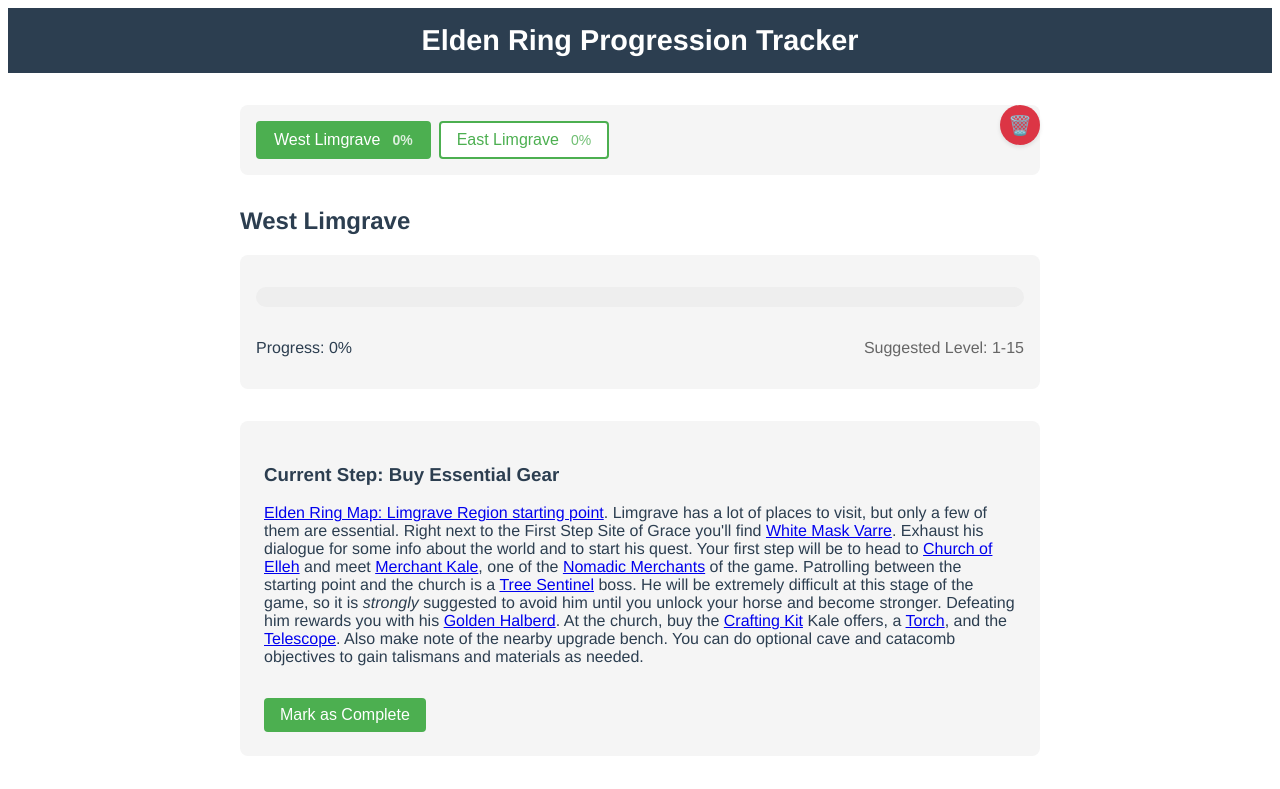
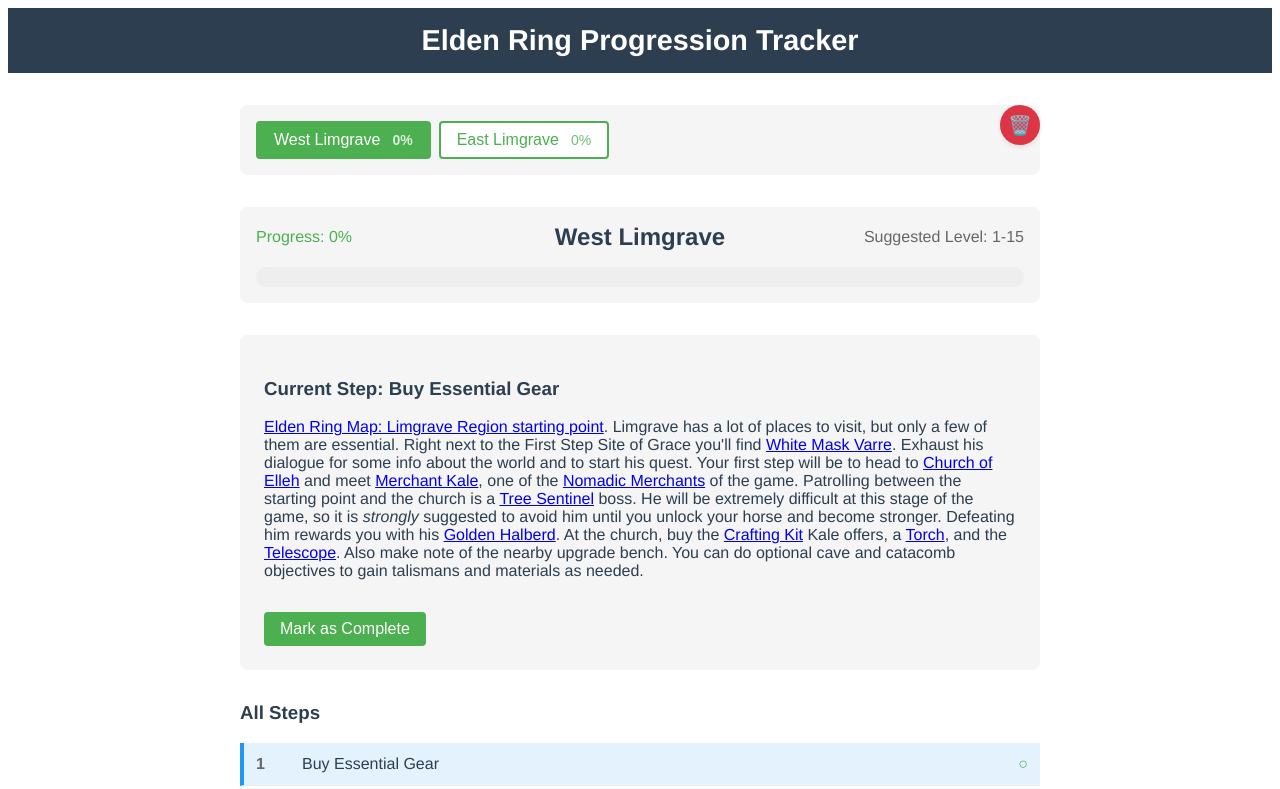
Before and after one commit to espoo-dev/elden_ring, a Vue app: page / in a window 1280 px wide. Shown: the top 789 px of the page. Built offline with nearby package versions, Linux system fonts and the light colour scheme.

Commit message:
Centralize info to use less space

```diff
--- a/src/components/progression/RegionInfo.vue
+++ b/src/components/progression/RegionInfo.vue
@@ -1,13 +1,13 @@
 <template>
   <div class="region-info">
-    <h2>{{ region?.name }}</h2>
     <div class="region-details">
+      <div class="region-header">
+        <span class="progress-text">Progress: {{ Math.round(progress) }}%</span>
+        <h2 class="region-title">{{ region?.name }}</h2>
+        <span class="suggested-level">Suggested Level: {{ region?.suggestedLevel }}</span>
+      </div>
       <div class="progress-bar">
         <div class="progress" :style="{ width: progress + '%' }"></div>
-      </div>
-      <div class="region-stats">
-        <p>Progress: {{ Math.round(progress) }}%</p>
-        <p class="suggested-level">Suggested Level: {{ region?.suggestedLevel }}</p>
       </div>
     </div>
   </div>
@@ -40,11 +40,36 @@
   border-radius: 8px;
 }
 
+.region-header {
+  display: grid;
+  grid-template-columns: 1fr auto 1fr;
+  align-items: center;
+  margin-bottom: 1rem;
+  gap: 1rem;
+}
+
+.region-title {
+  margin: 0;
+  font-size: 1.5rem;
+  color: #2c3e50;
+  text-align: center;
+}
+
+.progress-text {
+  color: #4CAF50;
+  font-weight: 500;
+}
+
+.suggested-level {
+  color: #666;
+  font-weight: 500;
+  text-align: right;
+}
+
 .progress-bar {
   background-color: #eee;
   height: 20px;
   border-radius: 10px;
-  margin: 1rem 0;
   overflow: hidden;
 }
 
@@ -53,16 +78,4 @@
   height: 100%;
   transition: width 0.3s ease;
 }
-
-.region-stats {
-  display: flex;
-  justify-content: space-between;
-  align-items: center;
-  margin-top: 0.5rem;
-}
-
-.suggested-level {
-  color: #666;
-  font-weight: 500;
-}
 </style>
```
